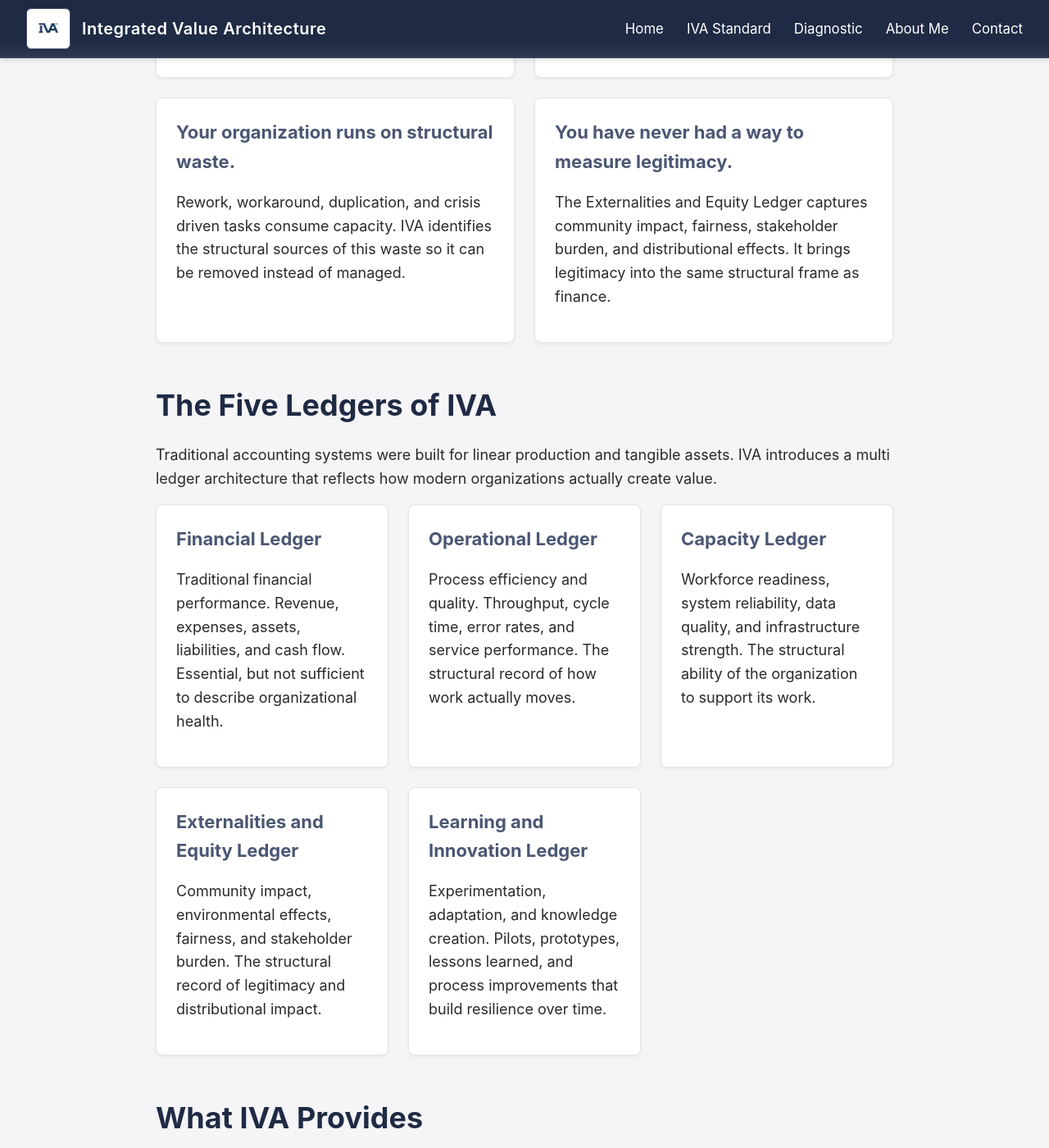
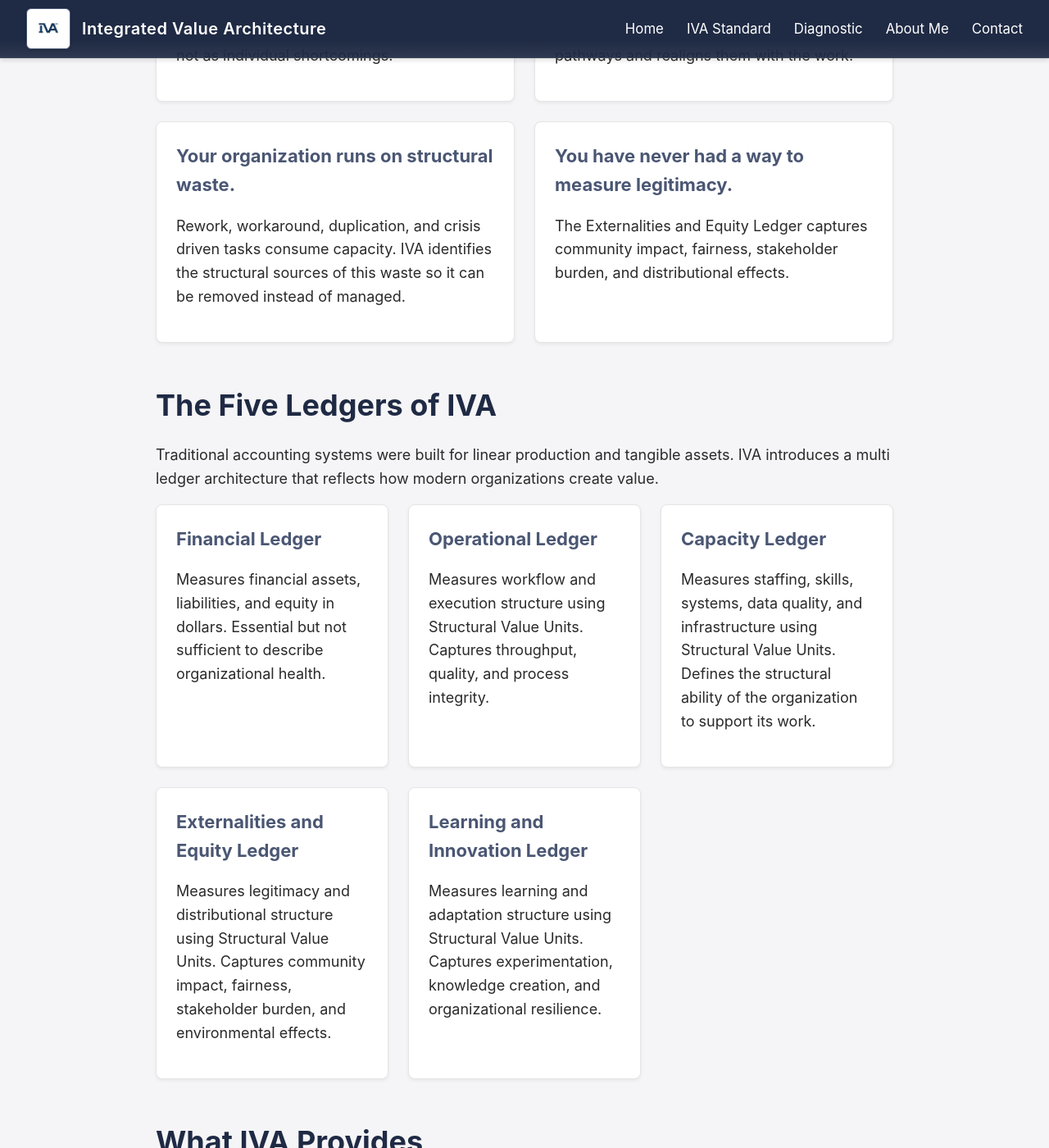
Before and after one commit to efost7873/integratedvaluearchitecture.com, a Jekyll site: the page built from index.md, in a window 1280 px wide and 1400 px high, scrolled down 1329 px. Shown: the whole window at 82% size. Built offline with Jekyll 4.4.1, drawn with Linux system fonts in a browser that asks for light colours; some of the changed text lies outside the part shown.

Commit message:
Update index.md

```diff
--- a/index.md
+++ b/index.md
@@ -9,10 +9,10 @@
   <section style="margin-bottom: 48px;">
     <h1>What Integrated Value Architecture Is</h1>
     <p>
-      Integrated Value Architecture (IVA) is a multi ledger governance system that identifies and measures the structural conditions that shape organizational behavior. It replaces the single ledger financial model that has dominated organizations since the industrial era and early cost accounting. IVA distributes decision authority across functions and creates a coherent architecture for long term performance and legitimacy.
+      Integrated Value Architecture is a multi ledger governance system that identifies and measures the structural conditions that shape organizational behavior. It replaces the single ledger financial model that has dominated organizations since the industrial era. IVA distributes decision authority across functions and creates a coherent architecture for long term performance and legitimacy.
     </p>
     <p>
-      IVA is grounded in research across management accounting, organizational behavior, and financialization studies. It responds to a century of financial dominance, where external reporting tools became internal performance regimes and distorted how organizations define success.
+      IVA is grounded in research across management accounting, organizational behavior, and financialization studies. For more than a century, financial accounting systems shaped internal performance regimes even though they were created for external reporting. IVA corrects this imbalance by introducing a structural accounting system that reflects how modern organizations create value.
     </p>
   </section>
 
@@ -59,7 +59,7 @@
       <div class="card">
         <h3>You have never had a way to measure legitimacy.</h3>
         <p>
-          The Externalities and Equity Ledger captures community impact, fairness, stakeholder burden, and distributional effects. It brings legitimacy into the same structural frame as finance.
+          The Externalities and Equity Ledger captures community impact, fairness, stakeholder burden, and distributional effects.
         </p>
       </div>
     </div>
@@ -69,7 +69,7 @@
   <section style="margin-bottom: 48px;">
     <h1>The Five Ledgers of IVA</h1>
     <p>
-      Traditional accounting systems were built for linear production and tangible assets. IVA introduces a multi ledger architecture that reflects how modern organizations actually create value.
+      Traditional accounting systems were built for linear production and tangible assets. IVA introduces a multi ledger architecture that reflects how modern organizations create value.
     </p>
 
     <div class="grid grid-3">
@@ -77,35 +77,35 @@
       <div class="card">
         <h3>Financial Ledger</h3>
         <p>
-          Traditional financial performance. Revenue, expenses, assets, liabilities, and cash flow. Essential, but not sufficient to describe organizational health.
+          Measures financial assets, liabilities, and equity in dollars. Essential but not sufficient to describe organizational health.
         </p>
       </div>
 
       <div class="card">
         <h3>Operational Ledger</h3>
         <p>
-          Process efficiency and quality. Throughput, cycle time, error rates, and service performance. The structural record of how work actually moves.
+          Measures workflow and execution structure using Structural Value Units. Captures throughput, quality, and process integrity.
         </p>
       </div>
 
       <div class="card">
         <h3>Capacity Ledger</h3>
         <p>
-          Workforce readiness, system reliability, data quality, and infrastructure strength. The structural ability of the organization to support its work.
+          Measures staffing, skills, systems, data quality, and infrastructure using Structural Value Units. Defines the structural ability of the organization to support its work.
         </p>
       </div>
 
       <div class="card">
         <h3>Externalities and Equity Ledger</h3>
         <p>
-          Community impact, environmental effects, fairness, and stakeholder burden. The structural record of legitimacy and distributional impact.
+          Measures legitimacy and distributional structure using Structural Value Units. Captures community impact, fairness, stakeholder burden, and environmental effects.
         </p>
       </div>
 
       <div class="card">
         <h3>Learning and Innovation Ledger</h3>
         <p>
-          Experimentation, adaptation, and knowledge creation. Pilots, prototypes, lessons learned, and process improvements that build resilience over time.
+          Measures learning and adaptation structure using Structural Value Units. Captures experimentation, knowledge creation, and organizational resilience.
         </p>
       </div>
 
@@ -144,99 +144,31 @@
 
   <!-- HOW IVA WORKS -->
   <section style="margin-bottom: 48px;">
-    <h1>How IVA Works in Practice</h1>
+    <h1>How IVA Works</h1>
 
     <div class="grid grid-3">
 
       <div class="card">
-        <h3>Step 1. Structural Diagnostic</h3>
+        <h3>Step 1. Diagnostic</h3>
         <p>
           IVA maps the existing structure. It identifies distortions created by financial dominance, fragmented data, misaligned authority, and unmanaged externalities.
         </p>
       </div>
 
       <div class="card">
-        <h3>Step 2. Architectural Design</h3>
+        <h3>Step 2. Implementation</h3>
         <p>
           The five ledgers are defined for your organization. Metrics, evidence requirements, decision rights, and reporting pathways are designed as a single governance system.
         </p>
       </div>
 
       <div class="card">
-        <h3>Step 3. Implementation and Realignment</h3>
+        <h3>Step 3. Evaluation and Ongoing Support</h3>
         <p>
-          Structural waste is removed. Authority, incentives, and capacity are realigned with strategy. The organization gains a performance architecture that can hold under pressure.
+          Structural waste is removed. Authority, incentives, and capacity are realigned with strategy. IVA provides ongoing support to maintain structural integrity over time.
         </p>
       </div>
 
-    </div>
-  </section>
-
-  <!-- WHO IVA SERVES -->
-  <section style="margin-bottom: 48px;">
-    <h1>Who IVA Serves</h1>
-    <p>
-      IVA is built for people who work in or with organizations across all sectors. It is relevant wherever structure, performance, and legitimacy matter.
-    </p>
-
-    <div class="grid grid-3">
-      <div class="card">
-        <h3>Executives and Senior Leaders</h3>
-        <p>
-          Gain a structural view of performance that explains why plans fail, where authority is misaligned, and how to repair the system.
-        </p>
-      </div>
-
-      <div class="card">
-        <h3>Managers and Cross Functional Teams</h3>
-        <p>
-          See how structural conditions create overload, rework, and conflict. Use the ledgers to argue for changes that the current system cannot see.
-        </p>
-      </div>
-
-      <div class="card">
-        <h3>Public, Nonprofit, and Community Organizations</h3>
-        <p>
-          Measure legitimacy, equity, and external impact with the same structural rigor that finance applies to money.
-        </p>
-      </div>
-
-      <div class="card">
-        <h3>Boards and Oversight Bodies</h3>
-        <p>
-          Move beyond narrow financial indicators. Use IVA to understand long term health, risk, and structural integrity.
-        </p>
-      </div>
-
-      <div class="card">
-        <h3>Students and Researchers</h3>
-        <p>
-          Work with a historically grounded, theoretically coherent framework that connects financial dominance, governance, and organizational behavior.
-        </p>
-      </div>
-    </div>
-  </section>
-
-  <!-- LEADER REACTIONS -->
-  <section style="margin-bottom: 48px;">
-    <h1>What Leaders Say When They Encounter IVA</h1>
-
-    <div class="grid grid-2">
-      <div class="card">
-        <p>"This explains everything we have been struggling with. The patterns finally make sense."</p>
-      </div>
-      <div class="card">
-        <p>"We finally understand why our plans collapse even when the strategy is sound."</p>
-      </div>
-      <div class="card">
-        <p>"This is the first system that matches the complexity of our work and our governance reality."</p>
-      </div>
-      <div class="card">
-        <p>"We can see the real cost of overload, rework, and structural waste. It is not abstract anymore."</p>
-      </div>
-      <div class="card">
-        <p>"This feels like the missing architecture that should have existed decades ago."</p>
-      </div>
     </div>
   </section>
 
```
Also changed, not shown: other parts of index.md (+2 -2 lines).
